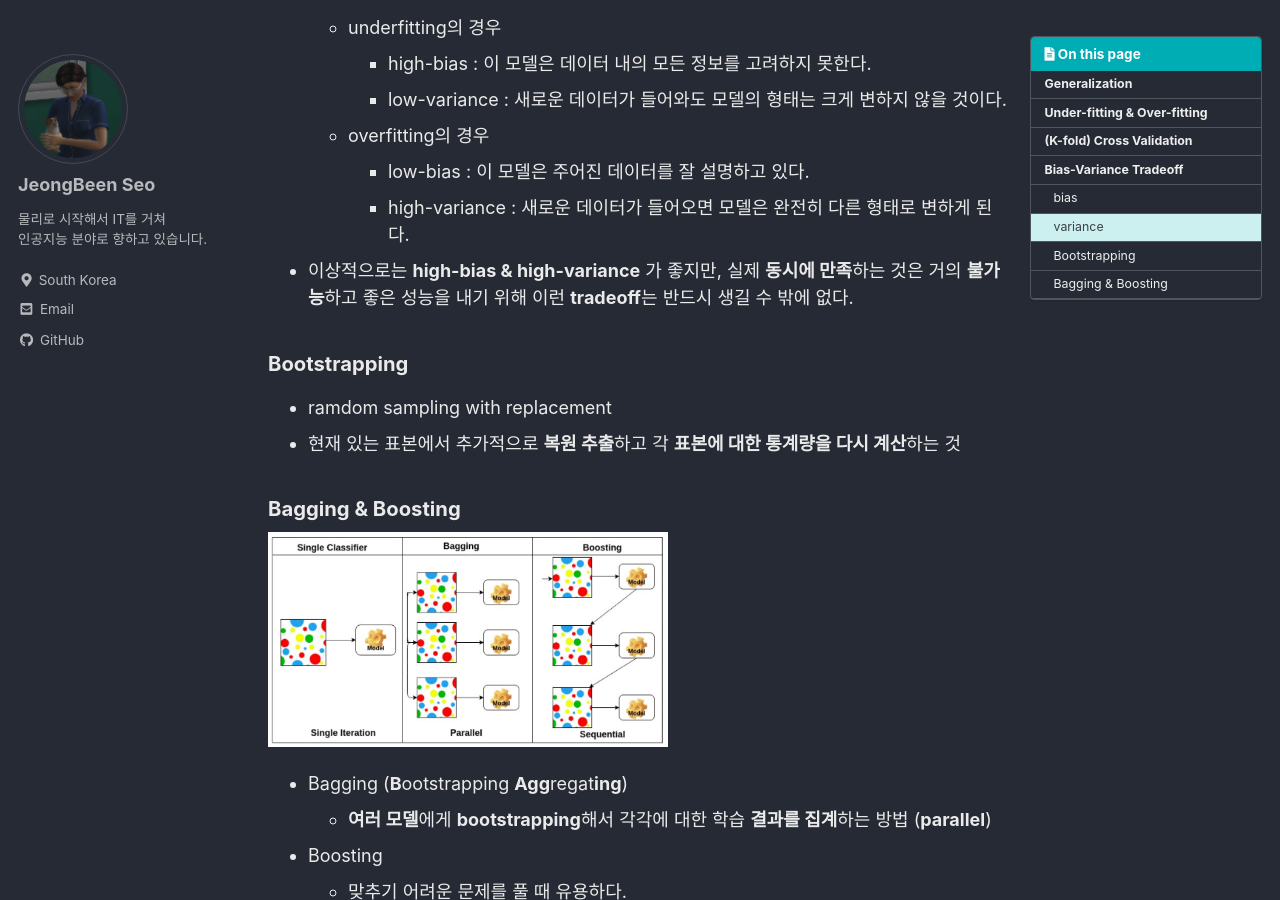
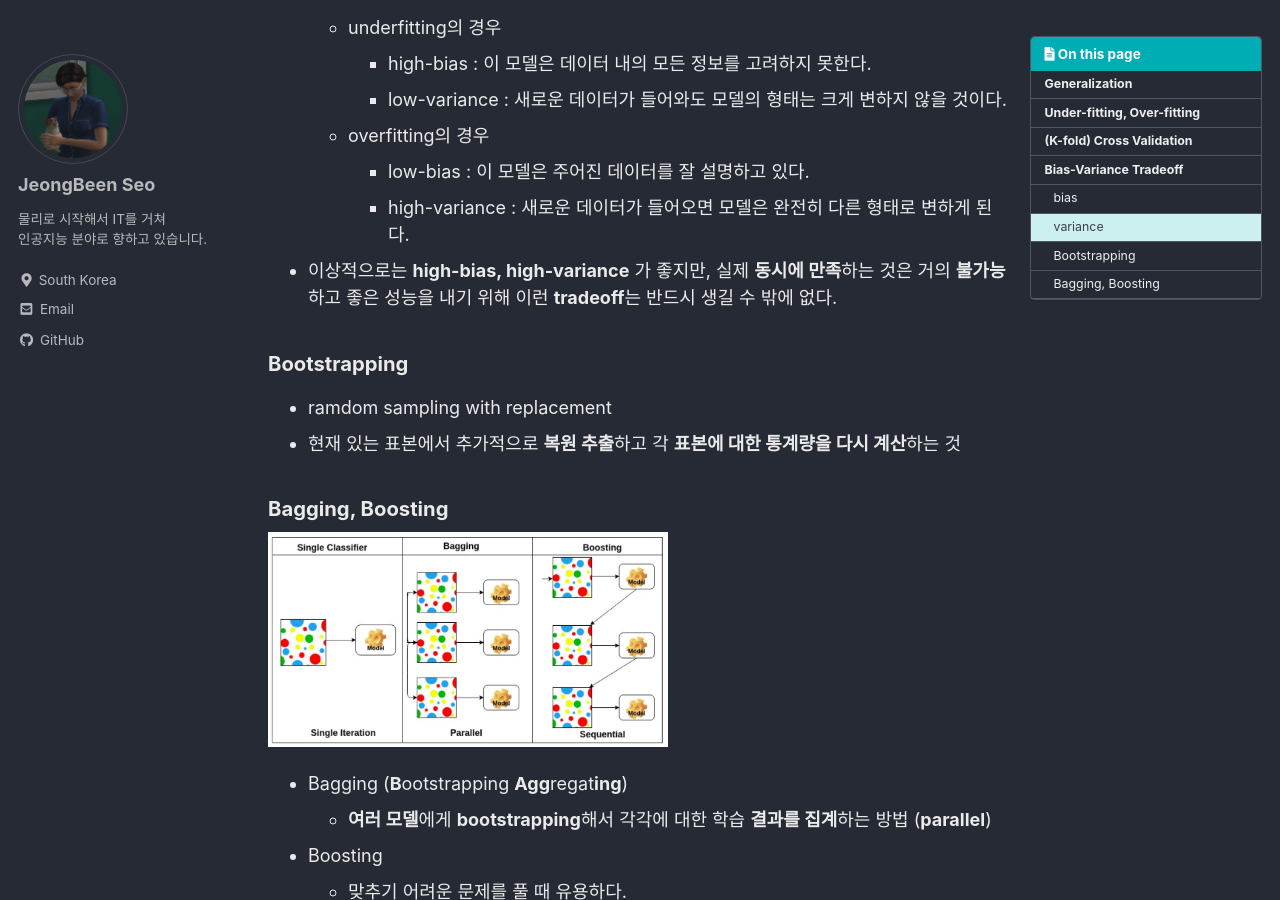
Before and after one commit to claire-1125/claire-1125.github.io, a Jekyll site: the page built from _posts/deep_learning/2022-02-08-optimizer_1.md, in a window 1280 px wide and 900 px high, scrolled down 2602 px. Built offline with Jekyll 4.4.1, drawn with Linux system fonts in a browser that asks for light colours; cached includes are drawn as plain includes; some of the changed text lies outside the part shown.

Commit message:
committed in Mar 14

```diff
--- a/_posts/deep_learning/2022-02-08-optimizer_1.md
+++ b/_posts/deep_learning/2022-02-08-optimizer_1.md
@@ -19,7 +19,7 @@ toc_sticky: true
 
 
 
-## Under-fitting & Over-fitting
+## Under-fitting, Over-fitting
 
 generalization을 잘 하는 방법을 알기 전에 알아야 할 것들
 
@@ -74,7 +74,7 @@ generalization을 잘 하는 방법을 알기 전에 알아야 할 것들
     - overfitting의 경우
         - low-bias : 이 모델은 주어진 데이터를 잘 설명하고 있다.
         - high-variance : 새로운 데이터가 들어오면 모델은 완전히 다른 형태로 변하게 된다.
-- 이상적으로는 **high-bias & high-variance** 가 좋지만, 실제 **동시에 만족**하는 것은 거의 **불가능**하고 좋은 성능을 내기 위해 이런 **tradeoff**는 반드시 생길 수 밖에 없다.
+- 이상적으로는 **high-bias, high-variance** 가 좋지만, 실제 **동시에 만족**하는 것은 거의 **불가능**하고 좋은 성능을 내기 위해 이런 **tradeoff**는 반드시 생길 수 밖에 없다.
 
 
 ### Bootstrapping
@@ -83,7 +83,7 @@ generalization을 잘 하는 방법을 알기 전에 알아야 할 것들
 - 현재 있는 표본에서 추가적으로 **복원 추출**하고 각 **표본에 대한 통계량을 다시 계산**하는 것
 
 
-### Bagging & Boosting
+### Bagging, Boosting
 
 ![5.png](/assets/images/posts/deep_learning/optimization/5.png){:width="400"}
 
```
Also changed, not shown: _posts/AI_Math/2022-01-17-gradient_descent_2.md (+1 -1 lines), _posts/AI_Math/2022-01-19-probability.md (+2 -2 lines), _posts/data_structure/2022-01-09-stackQueue.md (renamed from _posts/data_structure/2022-01-09-stack&queue.md, +3 -3 lines), assets/images/posts/data_structure/stackQueue/1.jpg (renamed from assets/images/posts/data_structure/stack&queue/1.jpg), assets/images/posts/data_structure/stackQueue/2.jpg (renamed from assets/images/posts/data_structure/stack&queue/2.jpg), assets/images/posts/data_structure/stackQueue/3.jpg (renamed from assets/images/posts/data_structure/stack&queue/3.jpg).
